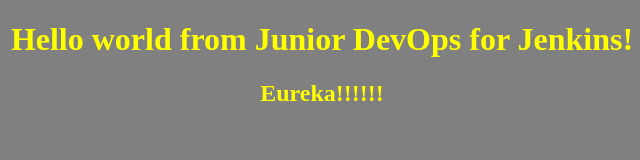
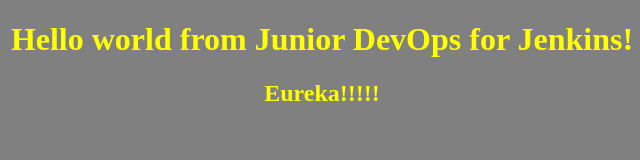
Before and after one commit to AlexSHuk/Jenkins-practice, a plain HTML site: page source/index.html in a window 1280 px wide. Shown: the full height of the page, 318-958 px from the left. Drawn offline with Linux system fonts and the light colour scheme.

Commit message:
changed html 1.3

```diff
--- a/source/index.html
+++ b/source/index.html
@@ -21,6 +21,6 @@
 </head>
 <body>
     <h1>Hello world from Junior DevOps for Jenkins!</h1>
-<h2>Eureka!!!!!!</h2>
+<h2>Eureka!!!!!</h2>
 </body>
 </html>
```
